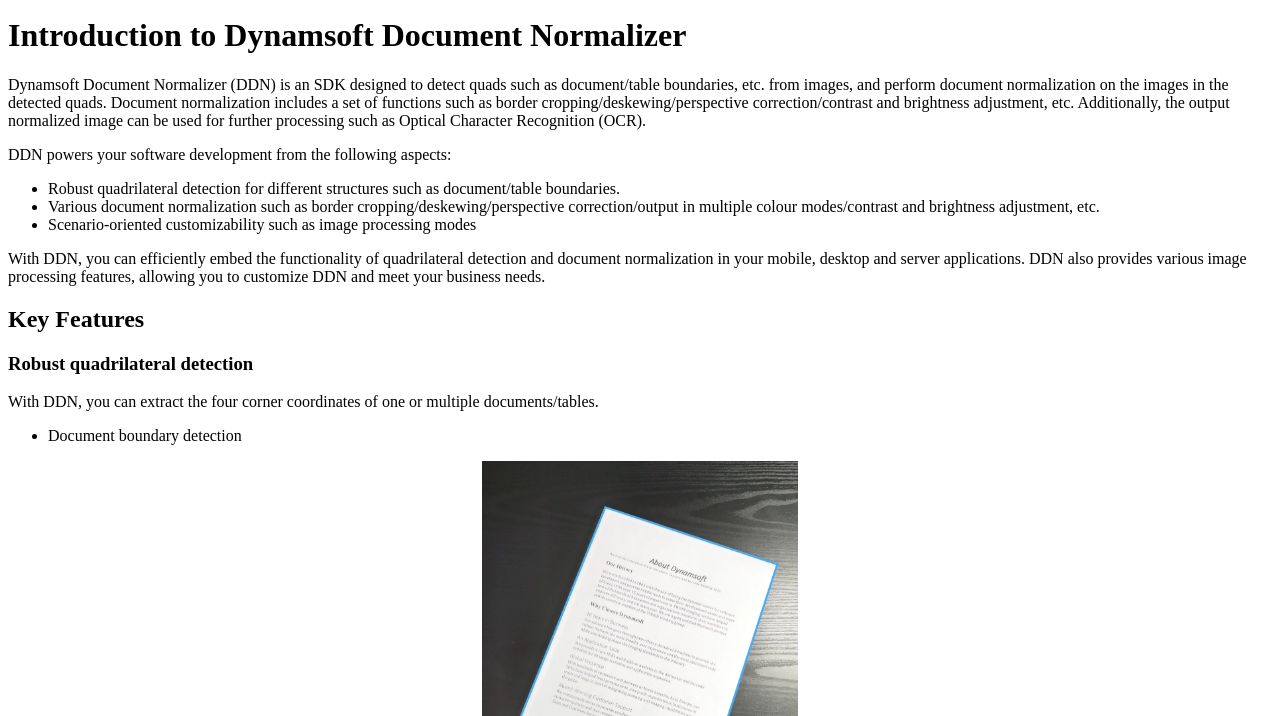
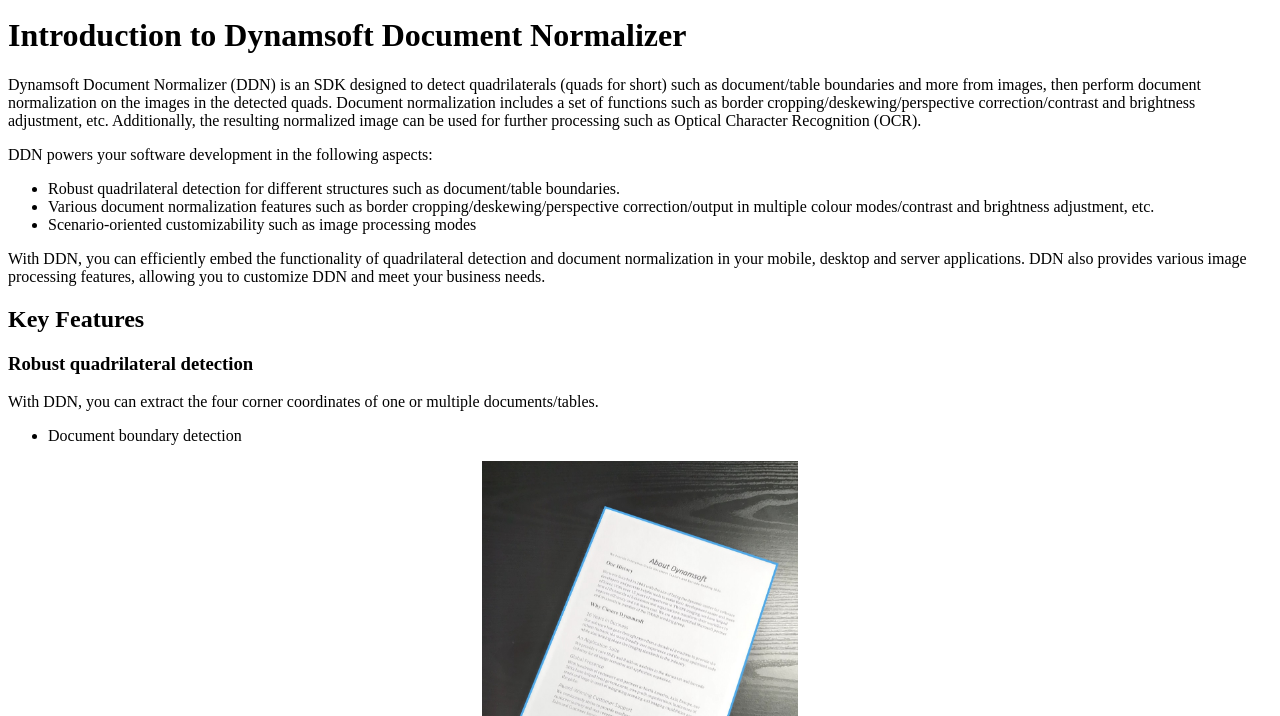
Before and after one commit to dynamsoft-docs/document-normalizer-docs, a Jekyll site: the page built from introduction/index.md, in a window 1280 px wide and 900 px high, scrolled down 367 px, cut to the strip 184-900 px from the top of the window. Built offline with Jekyll 4.4.1, drawn with Linux system fonts in a browser that asks for light colours; some of the changed text lies outside the part shown.

Commit message:
Update index.md

```diff
--- a/introduction/index.md
+++ b/introduction/index.md
@@ -8,12 +8,12 @@ noTitleIndex: false
 
 # Introduction to Dynamsoft Document Normalizer
 
-Dynamsoft Document Normalizer (DDN) is an SDK designed to detect quads such as document/table boundaries, etc. from images, and perform document normalization on the images in the detected quads. Document normalization includes a set of functions such as border cropping/deskewing/perspective correction/contrast and brightness adjustment, etc. Additionally, the output normalized image can be used for further processing such as Optical Character Recognition (OCR).
+Dynamsoft Document Normalizer (DDN) is an SDK designed to detect quadrilaterals (quads for short) such as document/table boundaries and more from images, then perform document normalization on the images in the detected quads. Document normalization includes a set of functions such as border cropping/deskewing/perspective correction/contrast and brightness adjustment, etc. Additionally, the resulting normalized image can be used for further processing such as Optical Character Recognition (OCR).
 
-DDN powers your software development from the following aspects:
+DDN powers your software development in the following aspects:
 
 - Robust quadrilateral detection for different structures such as document/table boundaries.
-- Various document normalization such as border cropping/deskewing/perspective correction/output in multiple colour modes/contrast and brightness adjustment, etc.
+- Various document normalization features such as border cropping/deskewing/perspective correction/output in multiple colour modes/contrast and brightness adjustment, etc.
 - Scenario-oriented customizability such as image processing modes
 
 With DDN, you can efficiently embed the functionality of quadrilateral detection and document normalization in your mobile, desktop and server applications. DDN also provides various image processing features, allowing you to customize DDN and meet your business needs.
@@ -47,9 +47,9 @@ With DDN, you can extract the four corner coordinates of one or multiple documen
 
 Don’t worry if your documents/tables are blurry, damaged, too colorful or peculiar in any way. DDN provides various image processing settings for full customization. Our default settings are sufficient for most cases. However, additional tweaks can be made for your specific cases to achieve greater speed and accuracy.
 
-### Various document normalization
+### Various document normalization features
 
-Do you want to convert a document photo that is randomly taken, to a document image that looks like a carefully scanned document? With DDN, you can easily extract documents from photos, and normalize them in various ways.
+Do you want to convert a document photo that is randomly taken, to a document image that looks like a carefully scanned document? With DDN, you can easily extract documents from photos and normalize them in various ways.
 
 - Border cropping
 
```
